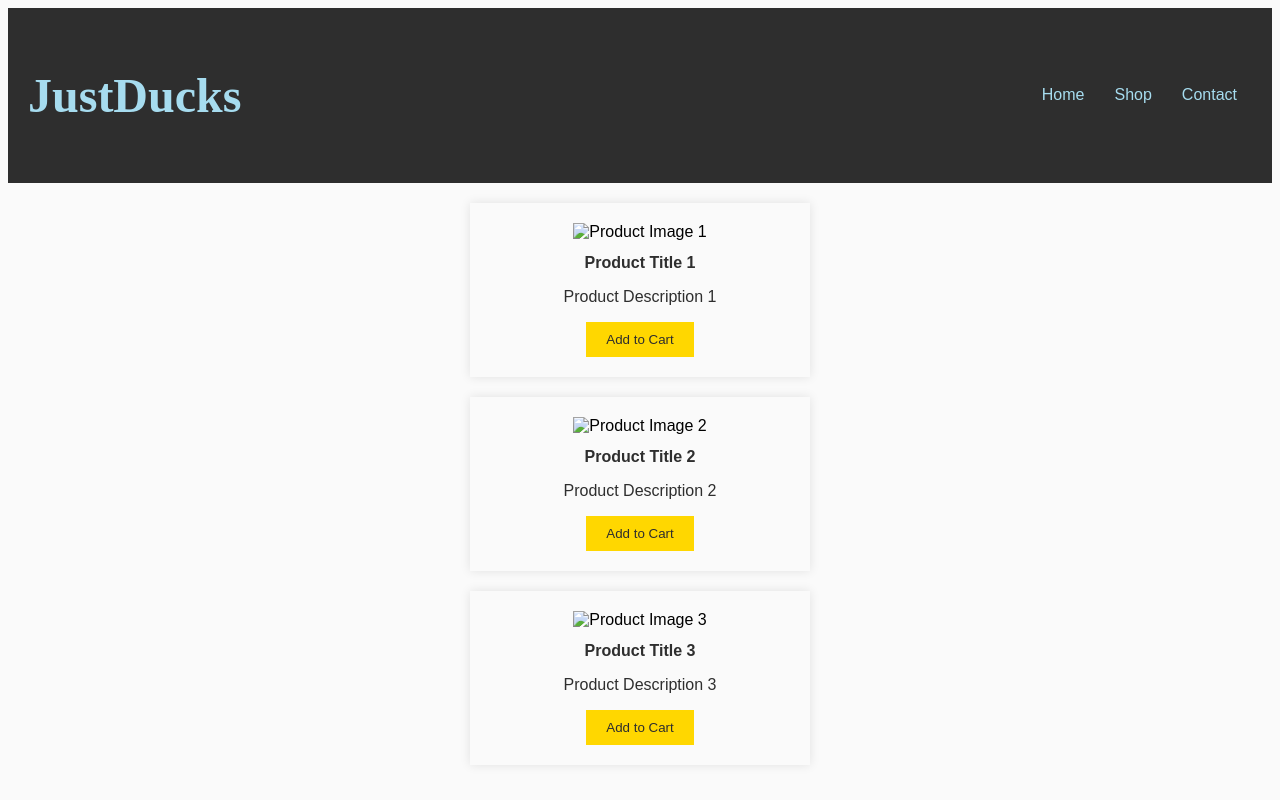
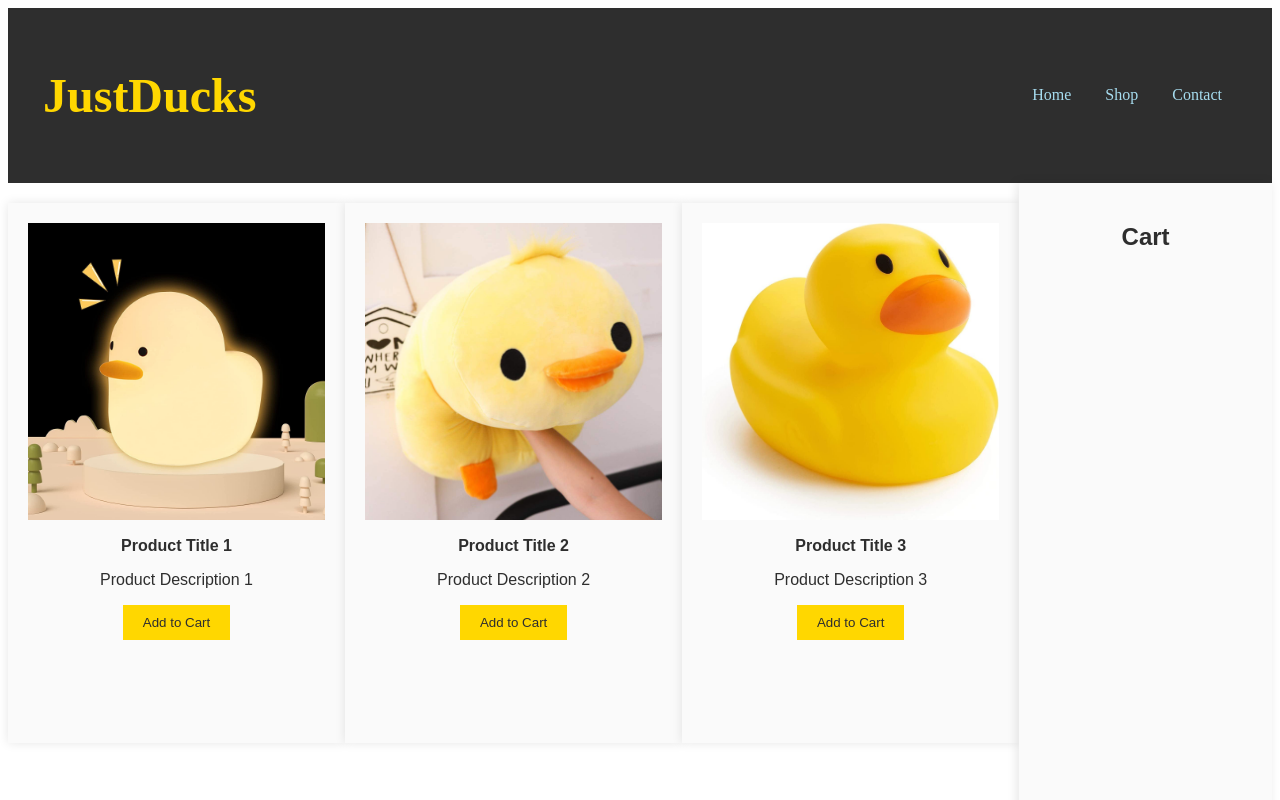
Before and after one commit to TheInfinityIQ/JustDucksClientTemplate, a plain HTML site: page index.html in a window 1280 px wide. Shown: the top 800 px of the page. Drawn offline with Linux system fonts and the light colour scheme.

Commit message:
Added side bar and styled images

```diff
--- a/index.html
+++ b/index.html
@@ -1,38 +1,46 @@
 <!DOCTYPE html>
 <html>
 	<head>
-    <link rel="stylesheet" type="text/css" href="styles.css">
+		<link rel="stylesheet" type="text/css" href="styles.css" />
 	</head>
 	<body>
 		<header>
 			<nav>
+                <h1 class="website-name">JustDucks</h1>
 				<ul>
 					<li><a href="#">Home</a></li>
 					<li><a href="#">Shop</a></li>
 					<li><a href="#">Contact</a></li>
 				</ul>
-            <h1 class="website-name">JustDucks</h1>
 			</nav>
 		</header>
 		<main>
+			<article class="products">
 				<section class="product-card">
-            <img src="product-image1.jpg" alt="Product Image 1">
+					<img src="./images/duckLight.jpg" alt="Product Image 1" />
 					<h2>Product Title 1</h2>
 					<p>Product Description 1</p>
 					<button>Add to Cart</button>
 				</section>
 				<section class="product-card">
-            <img src="product-image2.jpg" alt="Product Image 2">
+					<img src="./images/duckPlushy.jpg" alt="Product Image 2" />
 					<h2>Product Title 2</h2>
 					<p>Product Description 2</p>
 					<button>Add to Cart</button>
 				</section>
 				<section class="product-card">
-            <img src="product-image3.jpg" alt="Product Image 3">
+                    <img src="./images/rubberDuck.jpg" alt="Product Image 3" />
 					<h2>Product Title 3</h2>
 					<p>Product Description 3</p>
 					<button>Add to Cart</button>
 				</section>
+			</article>
+			<aside class="sidebar">
+				<h2>Cart</h2>
+				<ul class="cart-items">
+					<!-- Items will be added here -->
+				</ul>
+			</aside>
 		</main>
 	</body>
 </html>
--- a/styles.css
+++ b/styles.css
@@ -1,26 +1,20 @@
-body {
-    background-color: #FAFAFA;
-    font-family: 'Source Sans Pro', sans-serif;
-}
-
 header {
-    background-color: #2E2E2E;
-    color: #FAFAFA;
+	background-color: #2e2e2e;
+	color: #fafafa;
 	padding: 20px 0;
+	width: 100%;
 }
 
 nav {
     display: flex;
     justify-content: space-between;
-    flex-direction: row-reverse;
-    padding: 0 20px;
     align-items: center;
+    padding: 0 35px;
 }
 
 nav ul {
 	list-style-type: none;
 	text-align: center;
-    display: flex;
 }
 
 nav ul li {
@@ -29,47 +23,78 @@ nav ul li {
 }
 
 nav ul li a {
-    color: #A6DCEF;
+	color: #a6dcef;
 	text-decoration: none;
 }
 
 .website-name {
-    color: #A6DCEF;
+	color: #FFD700;
 	font-family: 'Playfair Display', serif;
 	font-size: 48px;
 	text-align: center;
 }
 
+main {
+    display: flex;
+}
+
+.products {
+    width: 80%;
+    display: flex;
+}
+
 .product-card {
 	width: 300px;
 	padding: 20px;
-    background-color: #FAFAFA;
+	background-color: #fafafa;
 	margin: 20px auto;
 	box-shadow: 0 0 10px rgba(0, 0, 0, 0.1);
 	text-align: center;
+    height: 500px;
 }
 
 .product-card img {
 	width: 100%;
-    height: auto;
+	aspect-ratio: 1 / 1;
 }
 
-.product-card h2 {
-    color: #2E2E2E;
+.product-card h2, figcaption {
+	color: #2e2e2e;
 	font-family: 'Source Sans Pro', sans-serif;
 	font-size: 16px;
 }
 
 .product-card p {
-    color: #2E2E2E;
+	color: #2e2e2e;
 	font-family: 'Source Sans Pro', sans-serif;
 	font-size: 16px;
 }
 
 .product-card button {
-    background-color: #FFD700;
-    color: #2E2E2E;
+	background-color: #FFD700 ;
+	color: #2e2e2e;
 	border: none;
 	padding: 10px 20px;
 	cursor: pointer;
 }
+
+.sidebar {
+	width: 20%;
+	padding: 20px;
+	background-color: #fafafa;
+	box-shadow: -2px 0px 10px rgba(0, 0, 0, 0.1);
+	height: 100vh;
+	position: sticky;
+	top: 0;
+}
+
+.sidebar h2 {
+	color: #2e2e2e;
+	font-family: 'Source Sans Pro', sans-serif;
+	font-size: 24px;
+	text-align: center;
+}
+
+.cart-items {
+	list-style-type: none;
+}
```
Also changed, not shown: images/duckLight.jpg (added), images/duckPlushy.jpg (added), images/rubberDuck.jpg (added). Lines whose indentation alone changed are shown as unchanged.
